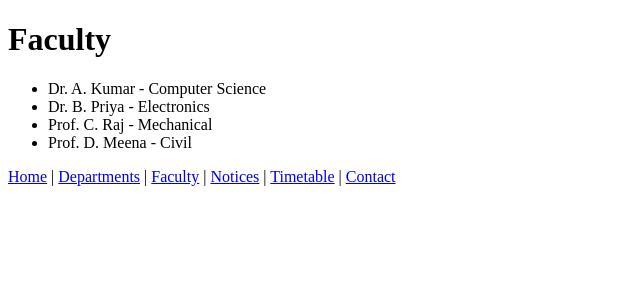
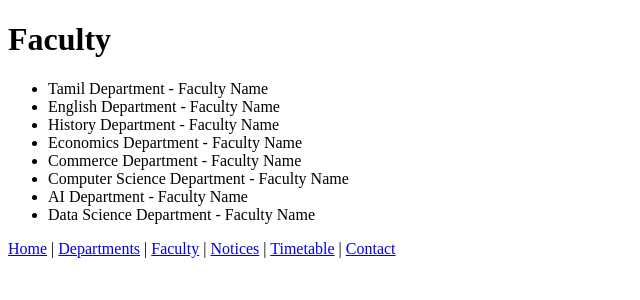
Before and after one commit to iapparavind07-dev/college-app, a Flask app: page /faculty in a window 1280 px wide. Shown: the top 300 px of the page, without its empty margins (0-640 px from the left). Run offline with Flask 3, Linux system fonts and the light colour scheme.

Commit message:
Updated departments and faculty for Arts college

```diff
--- a/templates/contact.html
+++ b/templates/contact.html
@@ -2,7 +2,7 @@
 <html lang="en">
 <head>
     <meta charset="UTF-8">
-    <title>Contact - My College</title>
+    <title>Contact -SRNM College</title>
 </head>
 <body>
     <h1>Contact Us</h1>
--- a/templates/faculty.html
+++ b/templates/faculty.html
@@ -7,10 +7,14 @@
 <body>
     <h1>Faculty</h1>
     <ul>
-        <li>Dr. A. Kumar - Computer Science</li>
-        <li>Dr. B. Priya - Electronics</li>
-        <li>Prof. C. Raj - Mechanical</li>
-        <li>Prof. D. Meena - Civil</li>
+        <li>Tamil Department - Faculty Name</li>
+        <li>English Department - Faculty Name</li>
+        <li>History Department - Faculty Name</li>
+        <li>Economics Department - Faculty Name</li>
+        <li>Commerce Department - Faculty Name</li>
+        <li>Computer Science Department - Faculty Name</li>
+        <li>AI Department - Faculty Name</li>
+        <li>Data Science Department - Faculty Name</li>
     </ul>
     <nav>
         <a href="/">Home</a> |
```
Also changed, not shown: templates/departments.html (+7 -3 lines).
